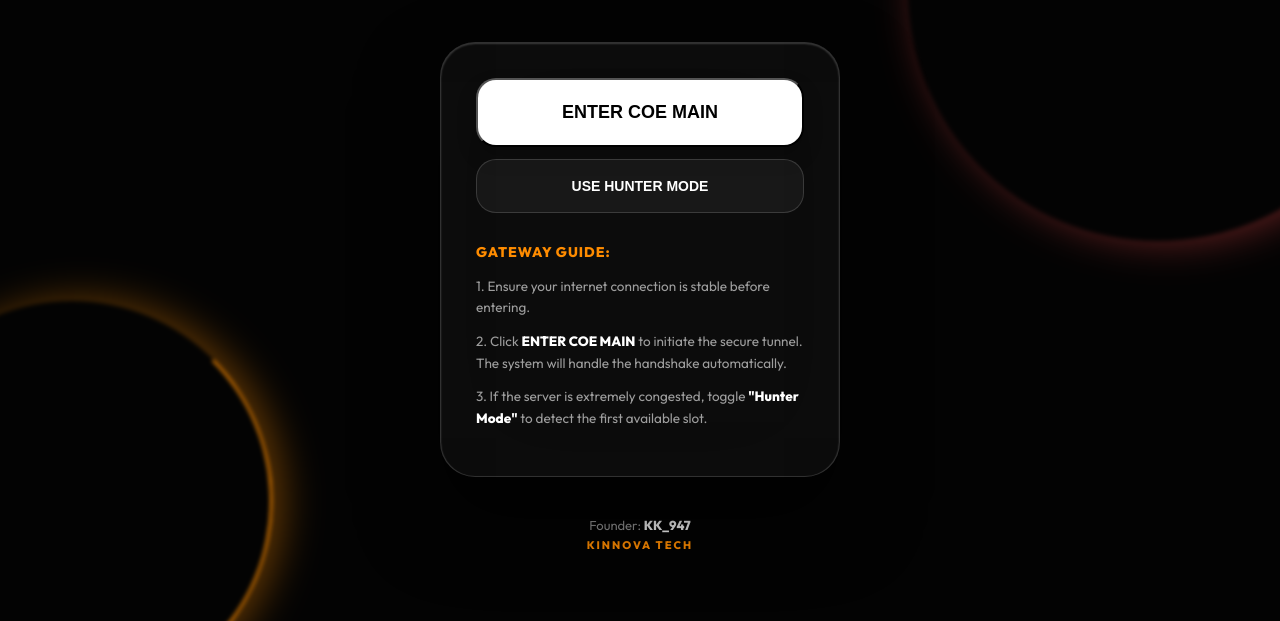
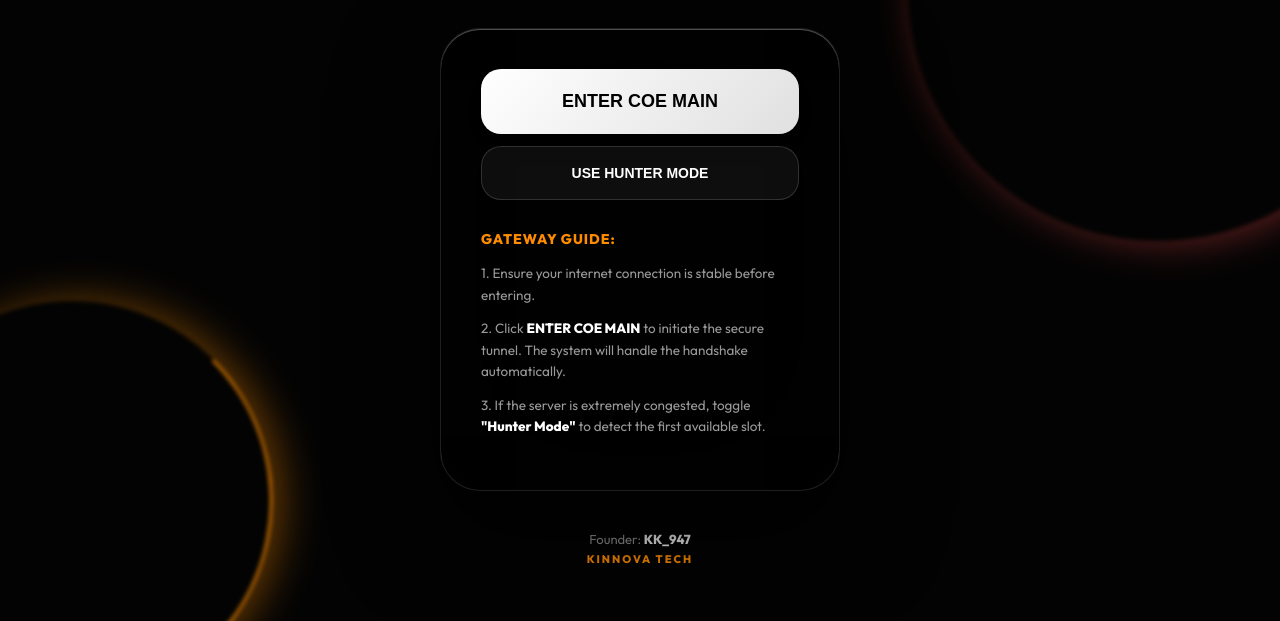
Before and after one commit to karthikeyan-shankar/skview, a website: page public/index.html in a window 1280 px wide. Shown: the part 179-800 px from the top of the page. Drawn offline with Linux system fonts and the light colour scheme; no server answers.

Commit message:
Vapor & Crystal Overhaul: Implemented Obsidian layering and Specular Glints

```diff
--- a/public/index.html
+++ b/public/index.html
@@ -86,26 +86,30 @@
     .pulse { width: 6px; height: 6px; background: #ff4d4d; border-radius: 50%; box-shadow: 0 0 10px #ff4d4d; animation: pulse 2s infinite; }
     @keyframes pulse { 0%, 100% { opacity: 1; } 50% { opacity: 0.3; } }
 
-    /* Ultra-Gloss Card */
+    /* Vapor & Crystal Physics: Deep Obsidian + Specular Glint */
     .glass-card {
-      background: rgba(255, 255, 255, 0.04);
-      backdrop-filter: blur(60px) saturate(180%);
-      -webkit-backdrop-filter: blur(60px) saturate(180%);
-      border: 1.5px solid rgba(255, 255, 255, 0.15);
-      border-radius: 35px;
-      padding: 35px;
+      background: rgba(0, 0, 0, 0.65); /* Deep Obsidian */
+      backdrop-filter: blur(80px) saturate(200%);
+      -webkit-backdrop-filter: blur(80px) saturate(200%);
+      border: 1px solid rgba(255, 255, 255, 0.12); /* Ultra-thin edge */
+      border-radius: 40px;
+      padding: 40px;
       box-shadow:
-        0 40px 80px rgba(0,0,0,0.7),
-        inset 0 1px 2px rgba(255,255,255,0.2);
+        0 40px 100px rgba(0,0,0,0.8),
+        inset 0 1px 0 rgba(255,255,255,0.3); /* The 'Crystal Glint' edge */
       position: relative;
+      overflow: hidden;
     }
 
     .btn-primary {
       display: block; width: 100%; padding: 22px;
-      background: #fff; color: #000;
+      background: linear-gradient(135deg, #ffffff 0%, #e0e0e0 100%);
+      color: #000;
       text-decoration: none; border-radius: 20px;
       font-weight: 800; font-size: 18px; margin-bottom: 12px;
-      transition: all 0.3s; box-shadow: 0 10px 20px rgba(0,0,0,0.2);
+      transition: all 0.3s;
+      box-shadow: 0 10px 25px rgba(0,0,0,0.4);
+      border: none;
     }
     .btn-primary:active { transform: scale(0.96); opacity: 0.8; }
 
```
